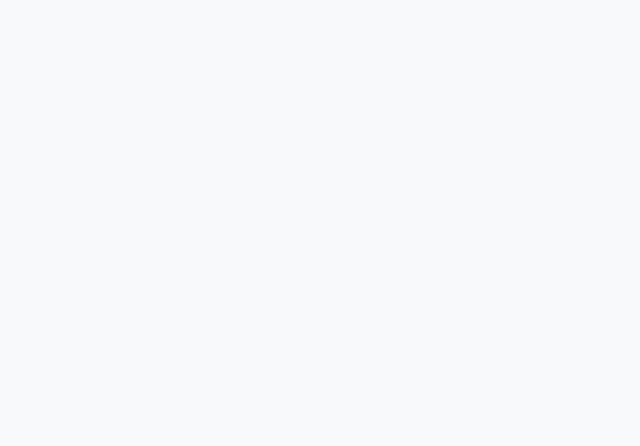
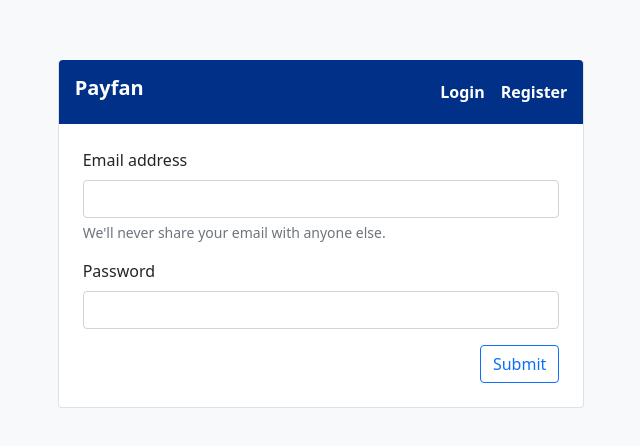
Before and after one commit to arfanxn/payfan-vuejs, a Vue app: page /auth/login in a window 1280 px wide. Before the commit this address had no page. Shown: the part 166-612 px from the top of the page, without its empty margins (319-959 px from the left). Built offline with nearby package versions, Linux system fonts and the light colour scheme; no server answers.

Commit message:
auth url binding

```diff
--- a/src/router/index.js
+++ b/src/router/index.js
@@ -15,13 +15,27 @@ const routes = [{
     component: Dashboard // import("../views/Dashboard.vue")
   },
   {
-    path: "/authenticate",
-    name: "Authenticate",
+    path: "/auth/:type",
+    name: "Auth",
     component: Auth,
     meta: {
       guest: true
     }
   },
+  // {
+  //   path: "/login",
+  //   component: Auth,
+  //   meta: {
+  //     guest: true
+  //   }
+  // },
+  // {
+  //   path: "/register",
+  //   component: Auth,
+  //   meta: {
+  //     guest: true
+  //   }
+  // },
   {
     path: '/transfer',
     name: 'transfer',
@@ -58,7 +72,7 @@ router.beforeEach((to, from, next) => {
     `${docTitle} | ${process.env.VUE_APP_TITLE || "Default"}` :
     `${process.env.VUE_APP_TITLE || "Default"}`;
 
-  if (to.name.toLowerCase() == "authenticate") {
+  if (to.name.toLowerCase() == "auth") {
     AuthService.check().then(response => {
       response.status != 401 ? window.location = '/' : null;
     });
@@ -66,7 +80,7 @@ router.beforeEach((to, from, next) => {
 
   if (!("guest" in to.meta)) {
     AuthService.check().then(response => {
-      response.status != 401 ? next() : window.location = "/authenticate";
+      response.status != 401 ? next() : window.location = "/auth";
     });
   } else next();
 
--- a/src/views/Auth.vue
+++ b/src/views/Auth.vue
@@ -9,12 +9,12 @@
                     <a
                         href
                         class="text-decoration-none text-white fw-bold d-inline me-3"
-                        @click.prevent="currentStep = `login`"
+                        @click.prevent="changeAuthType(`login`)"
                     >Login</a>
                     <a
                         href
                         class="text-decoration-none text-white fw-bold d-inline"
-                        @click.prevent="currentStep = `register`"
+                        @click.prevent="changeAuthType(`register`)"
                     >Register</a>
                 </div>
             </div>
@@ -32,13 +32,40 @@
 </template>
 
 <script setup>
-import { defineComponent, ref } from 'vue';
+import { defineComponent, ref, onBeforeMount } from 'vue';
+import { useRoute } from 'vue-router';
 import Login from '../components/Auth/Login.vue';
 import Register from '../components/Auth/Register.vue';
+import router from '../router';
+const route = useRoute();
 
 const currentStep = ref("login");
 
 defineComponent({ Login, Register });
+
+onBeforeMount(() => {
+    changeAuthType(route.params.type);
+});
+
+function changeAuthType(type) {
+    if (type == "register") {
+        currentStep.value = "register";
+        router.replace({
+            ...router.currentRoute,
+            params: {
+                type: "register"
+            }
+        })
+    } else {
+        currentStep.value = "login";
+        router.replace({
+            ...router.currentRoute,
+            params: {
+                type: "login"
+            }
+        })
+    }
+}
 
 </script>
 
```
